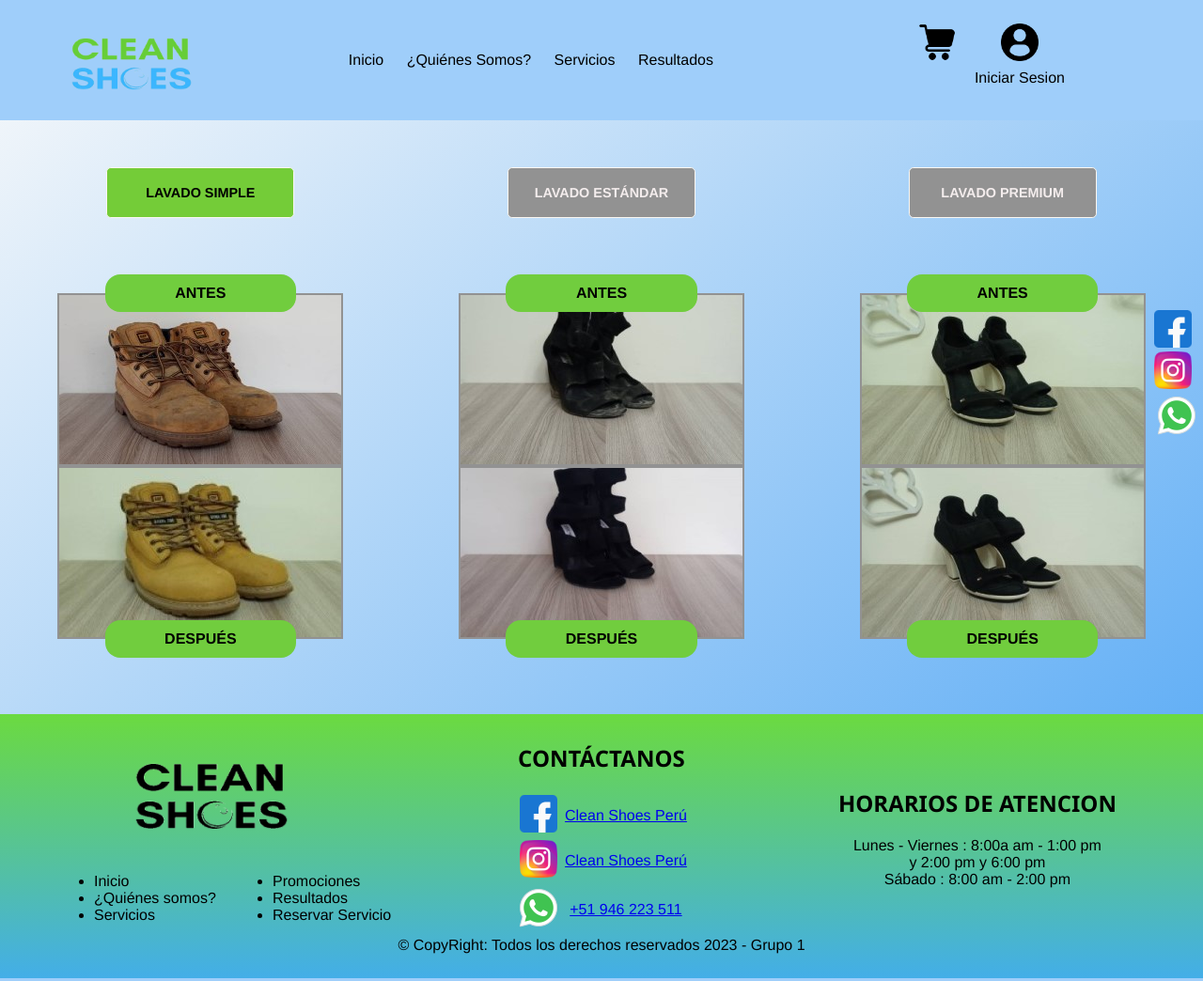
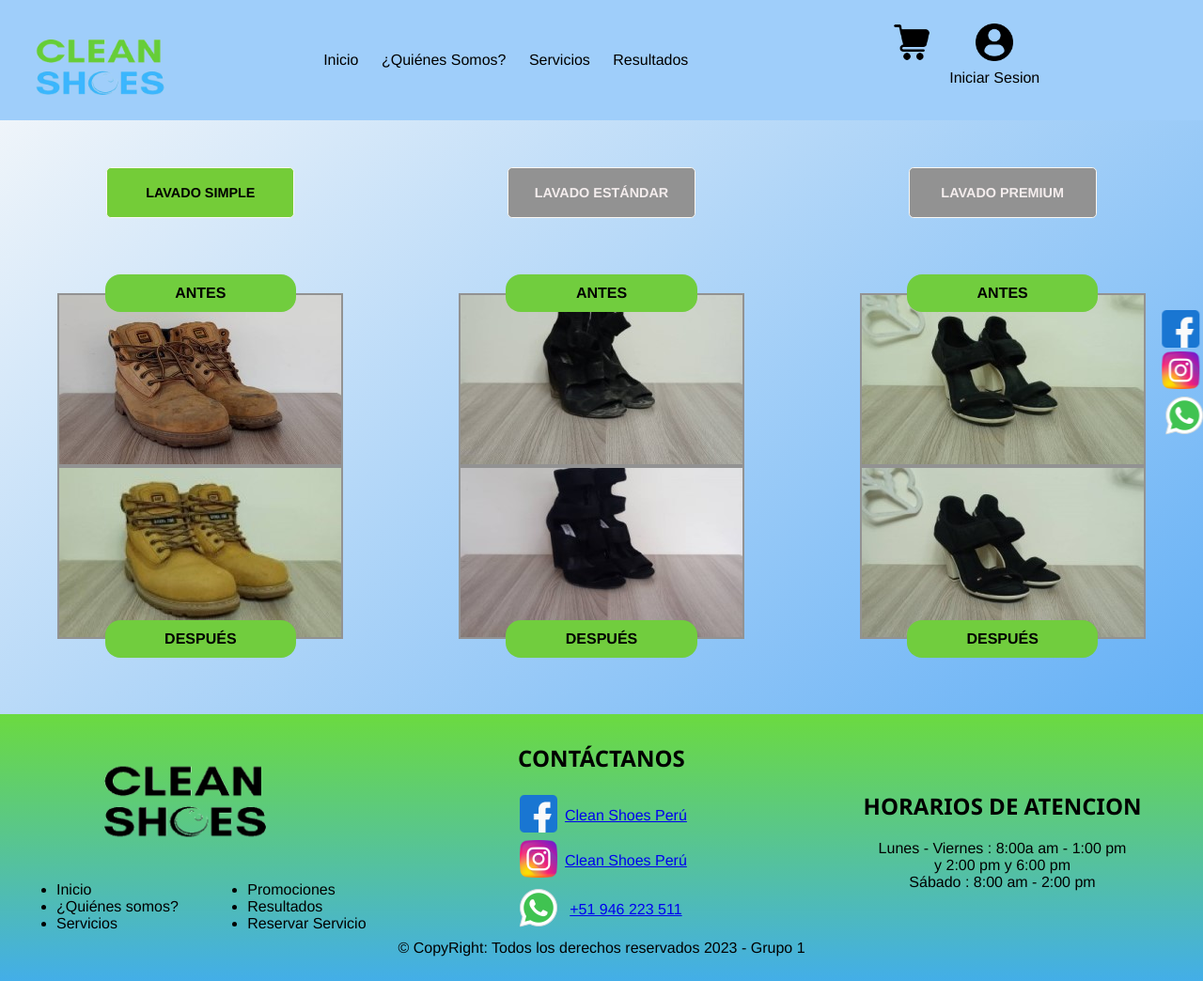
Before and after one commit to NemiasVasquez/CleanShoes, a PHP site: page /Views/Resultados.php in a window 1280 px wide. Shown: the whole page at 94% size. Run offline with PHP 8.4, Linux system fonts and the light colour scheme.

Commit message:
Actualizaciones

```diff
--- a/Notas.txt
+++ b/Notas.txt
@@ -1,5 +1,5 @@
 
 
- -> Sec1 completar la imagen con oscuro
+-> Sec1 completar la imagen con oscuro
 -> Sec2 En principal agregar una imagen oscura para relleno de elementos
 -> Sec3 completar la imagen
--- a/Style/Plantilla_Style.css
+++ b/Style/Plantilla_Style.css
@@ -44,7 +44,7 @@ img{
 }
 
 .interior{
-	max-width:1200px;
+	max-width:1310px;
 	margin:0 auto;
 }
 
@@ -129,13 +129,15 @@ header {
 }
 
 /*** ASIDE ***/
-#grupoEnlacesRedes{
+#grupoEnlacesRedes {
     display: flex;
     flex-flow: column;
     position: fixed;
-    right: -3.5%;
+    right: calc((100% - 1280px) / 2); /* Alinea al borde derecho con un máximo de 1300px */
     top: 40%;
-    cursor:pointer;
+    cursor: pointer;
+    max-width: 1300px;
+    transform: translateX(50%); /* Ajusta para garantizar que no se extienda fuera de la pantalla */
 }
 
 /*** FOOTER ***/
--- a/Style/Resultados_Style.css
+++ b/Style/Resultados_Style.css
@@ -15,6 +15,10 @@ main{
     align-items: center;
 }
 
+label{
+    cursor: pointer;
+}
+
 .etiquetaR{
     color:#f4eded;
     font-weight: bold;
@@ -28,6 +32,7 @@ main{
     border-radius: 0.3em;
     padding: 2% 0%;
     text-align: center;
+
 }
 
 .bloqueTituloAntes,.bloqueTituloDespues{
--- a/Views/Perfil_Usuario_Views.php
+++ b/Views/Perfil_Usuario_Views.php
@@ -179,7 +179,9 @@
 
         </main>
     </div>
-
+    <aside class="interior"></aside>
+        <?php include 'Plantillas/Enlaces.php'; ?>
+    </aside>
     <footer>
         <?php include 'Plantillas/Footer.php'; ?>
     </footer>
--- a/Views/Resultados.php
+++ b/Views/Resultados.php
@@ -17,7 +17,7 @@
         <header>
             <?php include 'Plantillas/Header.php'; ?>
         </header>
-        <main id="resultado" class="contenedor">
+        <main id="resultado" class="contenedor interior">
             <input type="radio" name="filtroLavado" id="btnSimple" checked="yes">
             <input type="radio" name="filtroLavado" id="btnEstandar" >
             <input type="radio" name="filtroLavado" id="btnPremium">
--- a/Views/Servicios.php
+++ b/Views/Servicios.php
@@ -17,7 +17,7 @@
     <header>
         <?php include 'Plantillas/Header.php'; ?>
     </header>
-    <main>
+    <main class="interior">
 
         <div class="row caja-General">
             <div id="bloque_Filtros">
```
